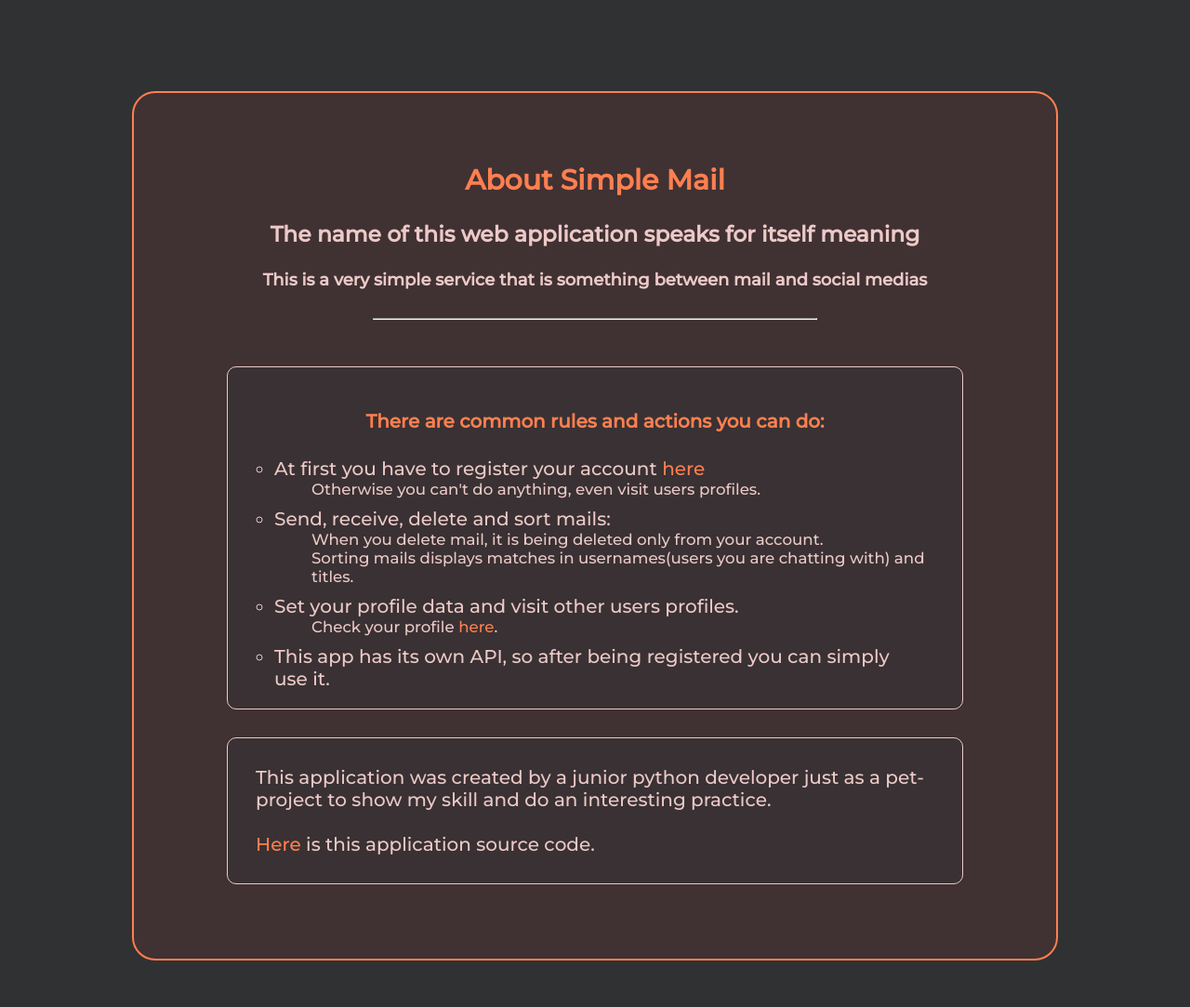
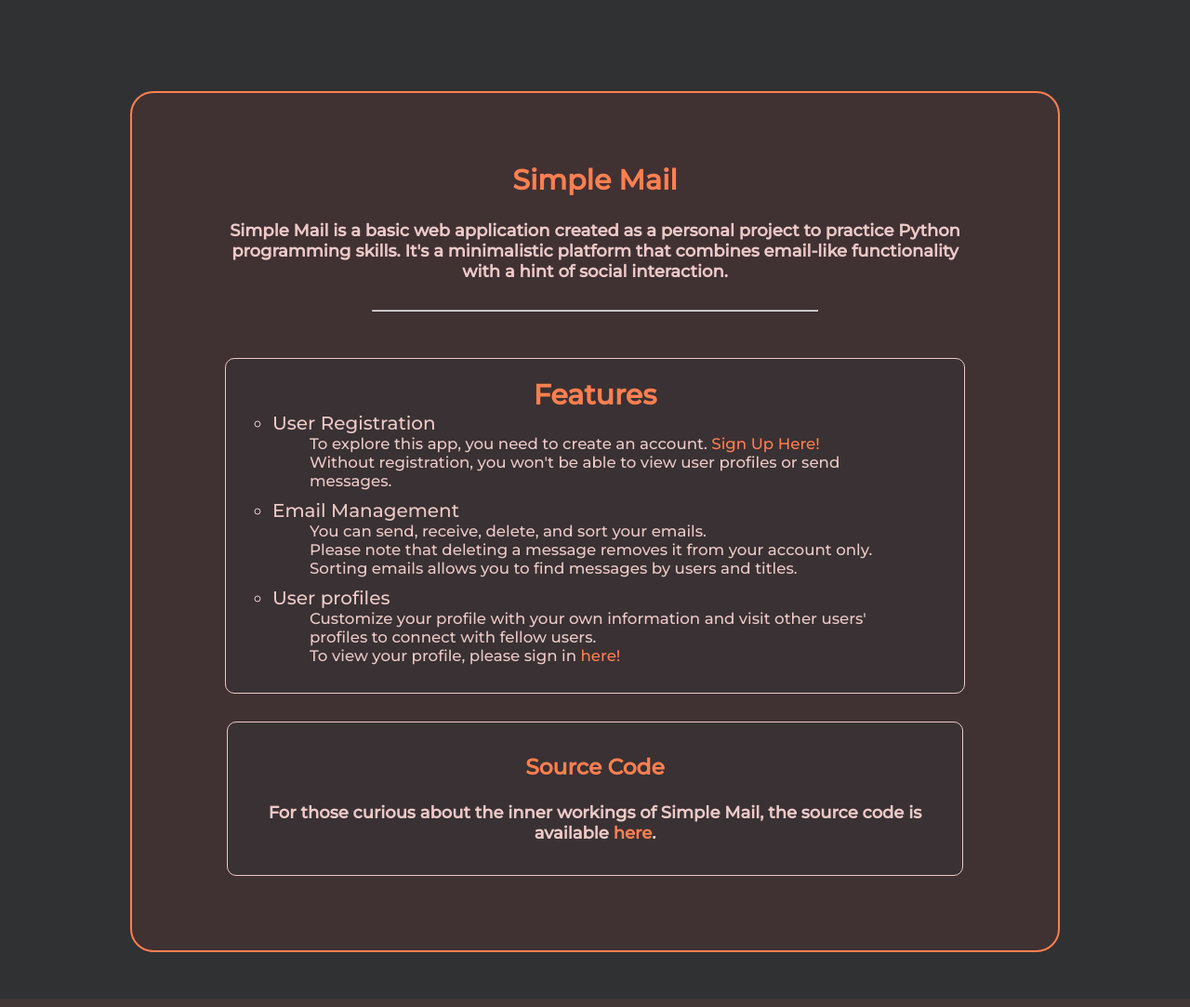
Before and after one commit to progdad/SimpleMail, a Django app: page / in a window 1280 px wide. Shown: the part 102-1185 px from the top of the page at 93% size. Run offline with Django 3.2, Linux system fonts and the light colour scheme.

Commit message:
Modify the ./MainApp/templates/home.html file

```diff
--- a/MainApp/templates/home.html
+++ b/MainApp/templates/home.html
@@ -1,8 +1,8 @@
 {% extends 'base.html' %}
 
 {% block content %}
+<style>
 
-<style>
 .main-page {
     padding: 50px 100px;
     border: 2px solid #ff7f50;
@@ -10,14 +10,21 @@
     background-color: #403133;
 }
 
-    .main-page h1 {
-        color: #ecc9c7;
+h1, h2, h3 {
+    color: #ff7f50;
     text-align: center;
 }
 
-    .main-page h3, h4 {
+h4 {
+    text-align: center;
+    font-size: 18px;
     color: #ecc9c7;
-        text-align: center;
+}
+
+hr {
+    width: 60%;
+    color: #ecc9c7;
+    margin: 30px auto 50px;
 }
 
 .main-page__list {
@@ -34,65 +41,72 @@
     color: #ecc9c7;
 }
 
-    .just-a-p{
+.main-page__li-meta {
+    margin: 0 0 10px 40px;
+    display: block;
+}
+
+.source-code-link {
     max-width: 730px;
     margin: 30px auto;
-        padding: 30px;
+    padding: 10px 30px;
     border: 1px solid #ecc9c7;
     border-radius: 10px;
     background-color: #393133;
     color: #ecc9c7;
 }
-
-    .main-page__li-meta {
-        margin: 0 0 10px 40px;
-        display: block;
-    }
 </style>
 
 <div class="main-page">
-    <h1 style="color: #ff7f50;">About Simple Mail</h1>
+    <h1>Simple Mail</h1>
     <p>
-        <h3>The name of this web application speaks for itself meaning</h3>
-        <h4 style="font-size: 18px;">This is a very simple service that is something between mail and social medias</h4>
-        <hr style="width: 60%; color: #ecc9c7; margin: 30px auto 50px;">
-
+        <h4>
+            Simple Mail is a basic web application created as a personal project to practice Python programming skills.
+            It's a minimalistic platform that combines email-like functionality with a hint of social interaction.
+        </h4>
+        <hr>
         <ul class="main-page__list">
-            <h4 style="color: #ff7f50;">There are common rules and actions you can do:</h4>
+            <h2>Features</h2>
             <li class="main-page__li">
-                At first you have to register your account <a href="{% url 'signup' %}">here</a>
+                User Registration
                 <small class="main-page__li-meta">
-                    Otherwise you can't do anything, even visit users profiles.
+                    To explore this app, you need to create an account.
+                    {% if not request.user.is_authenticated %}
+                    <a href="{% url 'signup' %}">Sign Up Here!</a>
+                    {% endif %}
+                    <br>
+                    Without registration, you won't be able to view user profiles or send messages.
                 </small>
             </li>
             <li class="main-page__li">
-                Send, receive, delete and sort mails:
+                Email Management
                 <small class="main-page__li-meta">
-                    When you delete mail, it is being deleted only from your account.<br>
-                    Sorting mails displays matches in usernames(users you are chatting with) and titles.
+                    You can send, receive, delete, and sort your emails.
+                    <br>
+                    Please note that deleting a message removes it from your account only. Sorting emails allows you to find messages by users and titles.
                 </small>
             </li>
             <li class="main-page__li">
-                Set your profile data and visit other users profiles.
+                User profiles
                 <small class="main-page__li-meta">
+                    Customize your profile with your own information and visit other users' profiles to connect with fellow users.
+                    <br>
+                    {% if request.user.is_authenticated %}
                     Check your profile <a href="{% url 'my-profile' %}">here</a>.
+                    {% else %}
+                    To view your profile, please sign in <a href="{% url 'login' %}">here!</a>
+                    {% endif %}
                 </small>
-            </li>
-            <li class="main-page__li">
-                {% if request.user.is_authenticated %}
-                    Also you can test this app API <a href="{% url 'home' %}api">here</a>.
-                {% else %}
-                    This app has its own API, so after being registered you can simply use it.
-                {% endif %}
             </li>
         </ul>
 
-        <p class="just-a-p">
-            This application was created by a junior python developer just as a pet-project
-            to show my skill and do an interesting practice. <br><br>
-            <a href="https://github.com/progdad/SimpleMail.git" target="_blank">Here</a> is this application source code.
-        </p>
+        <div class="source-code-link">
+            <h3>Source Code</h3>
+            <h4>
+                For those curious about the inner workings of Simple Mail, the source code is available
+                <a href="https://github.com/progdad/SimpleMail.git" target="_blank">here</a>.
+            </h4>
+        </div>
     </p>
 </div>
-
 {% endblock %}
```
Lines whose indentation alone changed are shown as unchanged.
